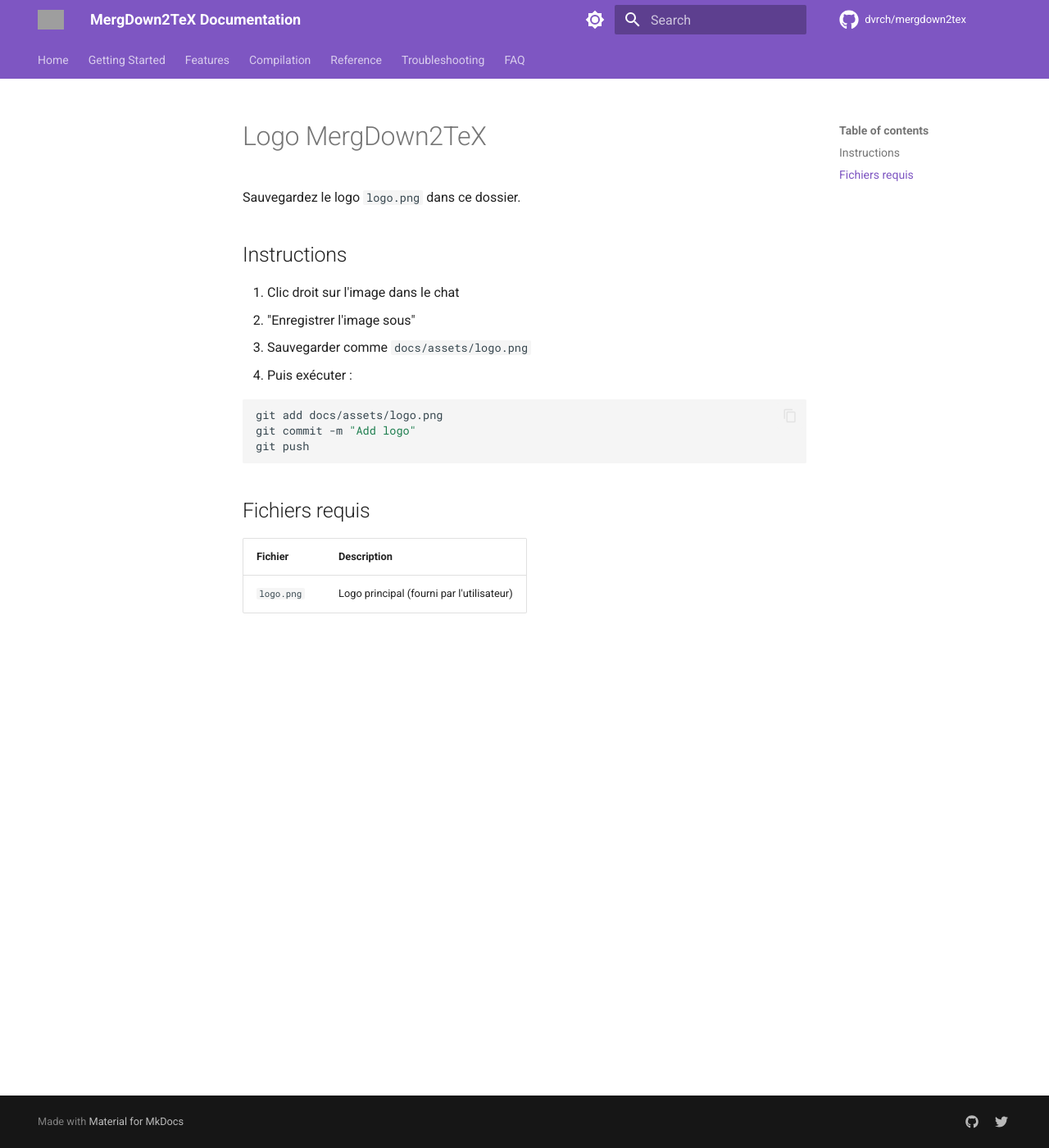
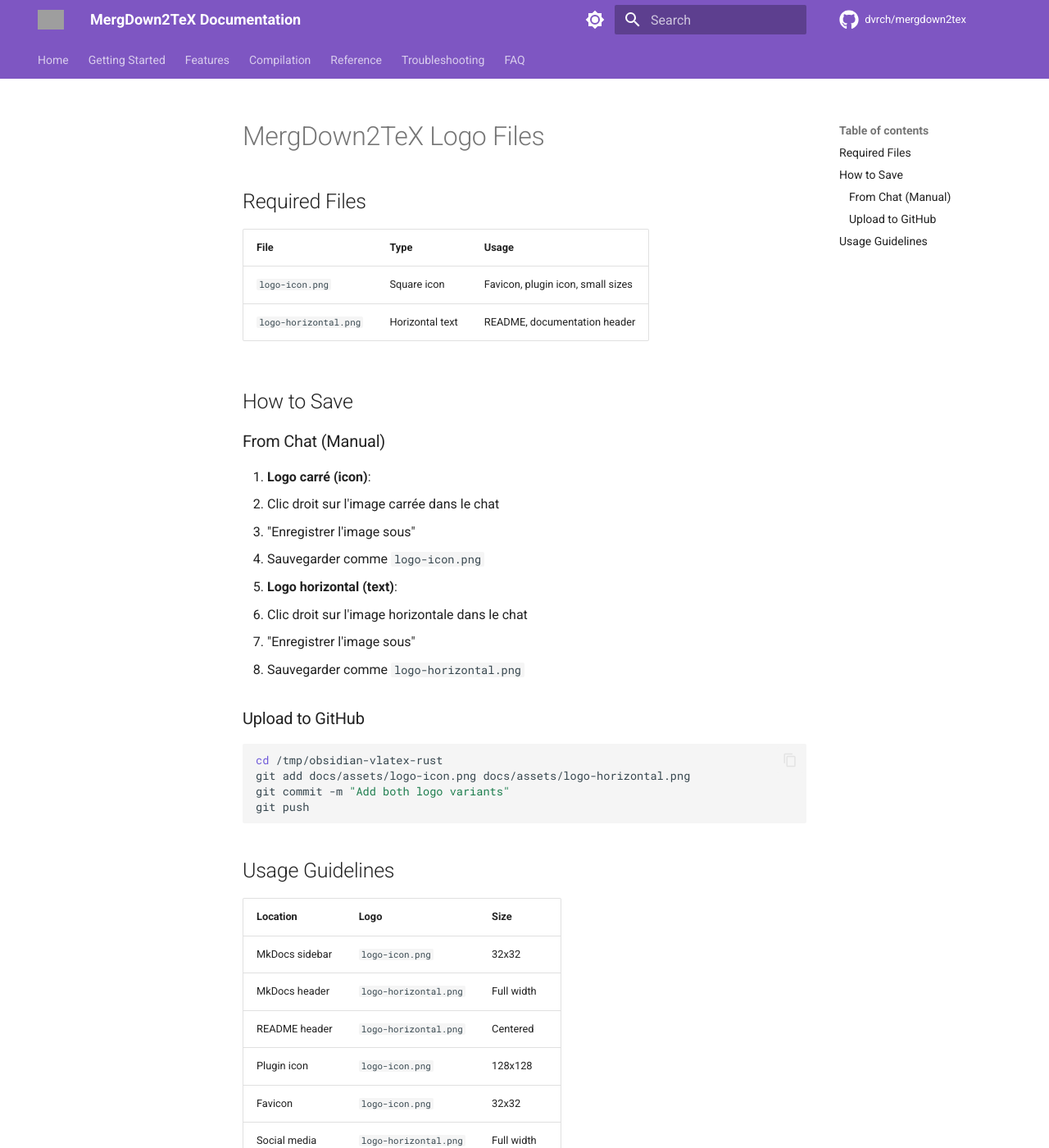
Before and after one commit to dvrch/mergdown2tex, an MkDocs documentation site: the page built from docs/assets/README.md, in a window 1280 px wide and 1400 px high. Shown: the whole window at 82% size. Built offline with MkDocs 1.6.1 and Material for MkDocs 9.7.7, drawn with Linux system fonts in a browser that asks for light colours; comment, search, counter and statistics services are not loaded; grey boxes are pictures that could not be loaded.

Commit message:
Update logo configuration for both variants

````diff
--- a/docs/assets/README.md
+++ b/docs/assets/README.md
@@ -1,22 +1,42 @@
-# Logo MergDown2TeX
+# MergDown2TeX Logo Files
 
-Sauvegardez le logo `logo.png` dans ce dossier.
+## Required Files
 
-## Instructions
+| File | Type | Usage |
+|---|---|---|
+| `logo-icon.png` | Square icon | Favicon, plugin icon, small sizes |
+| `logo-horizontal.png` | Horizontal text | README, documentation header |
 
-1. Clic droit sur l'image dans le chat
-2. "Enregistrer l'image sous"
-3. Sauvegarder comme `docs/assets/logo.png`
-4. Puis exécuter :
+## How to Save
+
+### From Chat (Manual)
+
+1. **Logo carré (icon)**:
+   - Clic droit sur l'image carrée dans le chat
+   - "Enregistrer l'image sous"
+   - Sauvegarder comme `logo-icon.png`
+
+2. **Logo horizontal (text)**:
+   - Clic droit sur l'image horizontale dans le chat
+   - "Enregistrer l'image sous"
+   - Sauvegarder comme `logo-horizontal.png`
+
+### Upload to GitHub
 
 ```bash
-git add docs/assets/logo.png
-git commit -m "Add logo"
+cd /tmp/obsidian-vlatex-rust
+git add docs/assets/logo-icon.png docs/assets/logo-horizontal.png
+git commit -m "Add both logo variants"
 git push
 ```
 
-## Fichiers requis
+## Usage Guidelines
 
-| Fichier | Description |
-|---|---|
-| `logo.png` | Logo principal (fourni par l'utilisateur) |
+| Location | Logo | Size |
+|---|---|---|
+| MkDocs sidebar | `logo-icon.png` | 32x32 |
+| MkDocs header | `logo-horizontal.png` | Full width |
+| README header | `logo-horizontal.png` | Centered |
+| Plugin icon | `logo-icon.png` | 128x128 |
+| Favicon | `logo-icon.png` | 32x32 |
+| Social media | `logo-horizontal.png` | Full width |
--- a/mkdocs.yml
+++ b/mkdocs.yml
@@ -33,7 +33,7 @@ theme:
     - content.tabs.link
   icon:
     repo: fontawesome/brands/github
-  logo: assets/logo.png
+  logo: assets/logo-icon.png
 
 markdown_extensions:
   - pymdownx.highlight:
````
Also changed, not shown: README.md (+1 -1 lines), docs/assets/logo-guidelines.md (+33 -10 lines), docs/index.md (+1 -1 lines).
